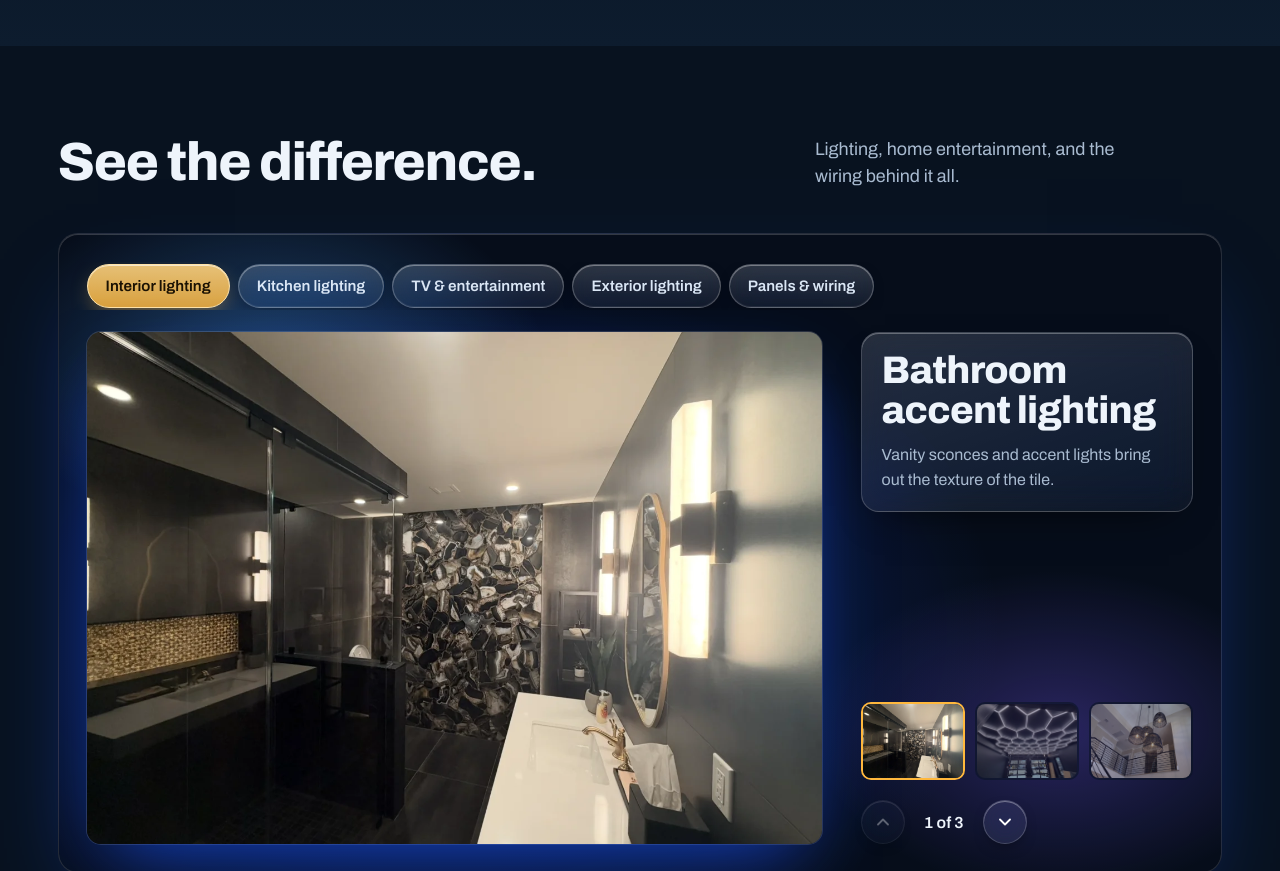
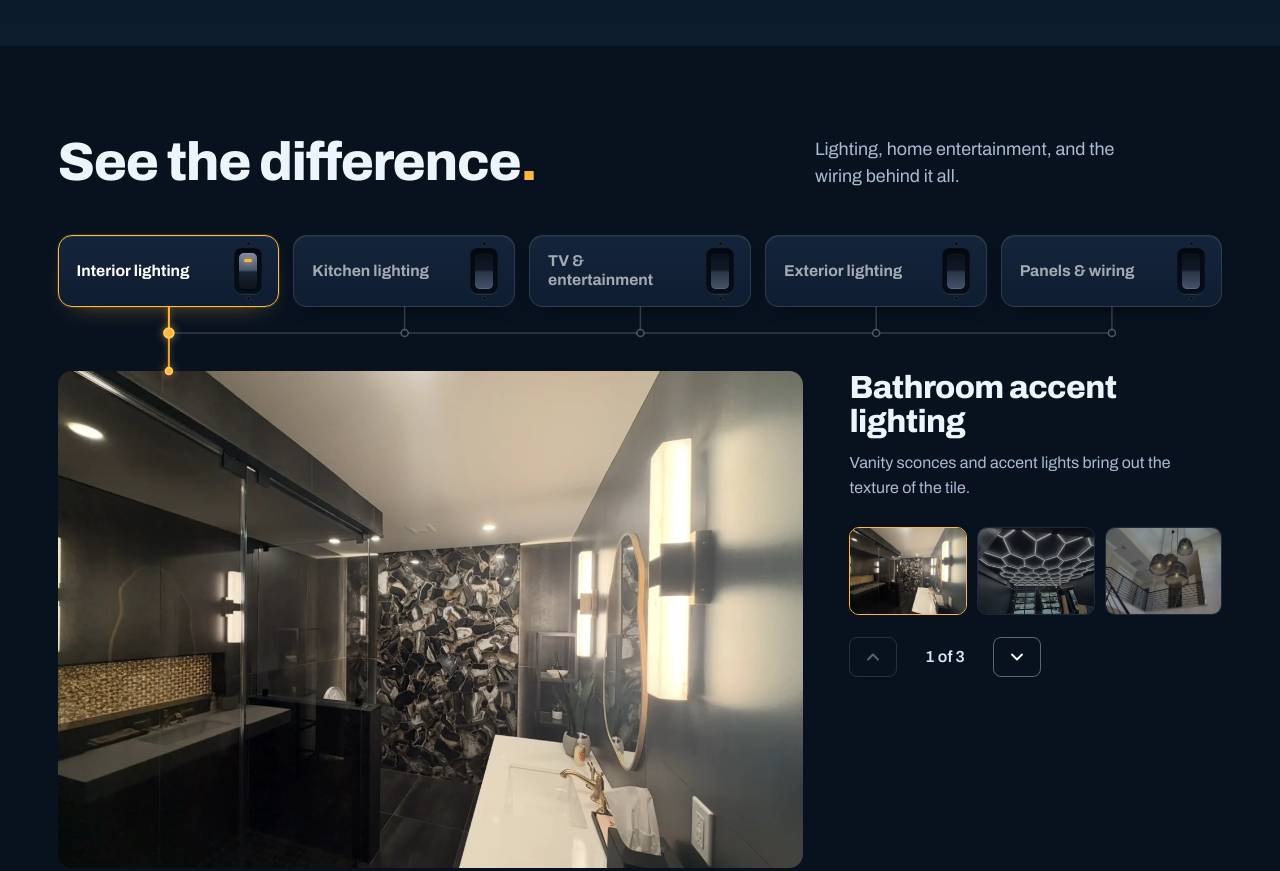
Before and after one commit to deepakcr7ms7/arlington-electrical, a plain HTML site: page dist/index.html in a window 1280 px wide. Shown: the part 1240-2111 px from the top of the page. Drawn offline with Linux system fonts and the light colour scheme.

Commit message:
Gallery: wall-switch category plates, wire connection to photo, 3:2 two-thirds layout on solid navy
Co-Authored-By: Claude Sonnet 5.5 <noreply@anthropic.com>
Claude-Session: https://claude.ai/code/session_01GUScTKDMgbWjpBzY5YuNa6

```diff
--- a/dist/assets/card-reveal.js
+++ b/dist/assets/card-reveal.js
@@ -126,7 +126,8 @@ function initShowcase(root) {
     tab.id = `showcase-tab-${i}`;
     tab.setAttribute('role', 'tab');
     tab.setAttribute('aria-controls', 'showcase-panel');
-    tab.textContent = item.dataset.service;
+    tab.innerHTML = `<span class="sw-label"></span><span class="sw-well" aria-hidden="true"><span class="sw-rocker"></span></span>`;
+    tab.querySelector('.sw-label').textContent = item.dataset.service;
     tab.addEventListener('click', () => selectService(i));
     return tab;
   });
@@ -168,7 +169,9 @@ function initShowcase(root) {
     count.textContent = `${index + 1} of ${slides.length}`;
     previous.setAttribute('aria-disabled', String(index === 0));
     next.setAttribute('aria-disabled', String(index === slides.length - 1));
-    controls.hidden = thumbs.hidden = slides.length < 2;
+    const single = slides.length < 2;
+    controls.classList.toggle('is-idle', single); thumbs.classList.toggle('is-idle', single);
+    controls.inert = thumbs.inert = single;
     if (index !== previousIndex || instant) {
       caption.classList.remove('is-changing');
       if (!instant) {
@@ -217,7 +220,7 @@ function initShowcase(root) {
       track.classList.add('is-entering');
       const tab = tabs[i];
       tablist.scrollTo({left: tab.offsetLeft - (tablist.clientWidth - tab.offsetWidth) / 2, behavior: reducedMotion.matches ? 'instant' : 'smooth'});
-      status.textContent = `${tab.textContent}: project 1 of ${slides.length}`;
+      status.textContent = `${tracks[i].dataset.service}: project 1 of ${slides.length}`;
     }
     if (focus) tabs[i].focus();
   }
@@ -275,9 +278,64 @@ function initShowcase(root) {
   photo.addEventListener('pointerup', event => endDrag(event, false));
   photo.addEventListener('pointercancel', event => endDrag(event, true));
 
-  caption.hidden = false;
+  caption.hidden = false; controls.hidden = false; thumbs.hidden = false;
   root.dataset.enhanced = '';
   selectService(0, {initial: true});
+
+  // Reserve room for the longest caption so the section never changes height.
+  function measureCaption() {
+    const t0 = title.textContent, d0 = description.textContent;
+    caption.style.minHeight = '0';
+    let max = 0;
+    for (const slide of root.querySelectorAll('.showcase-slide')) {
+      title.textContent = slide.querySelector('h4').textContent;
+      description.textContent = slide.querySelector('.showcase-slide-copy p').textContent;
+      max = Math.max(max, caption.offsetHeight);
+    }
+    title.textContent = t0; description.textContent = d0;
+    caption.style.minHeight = max + 'px';
+  }
+
+  // The wire: runs under the plates, drops from each, and one connection reaches the top of the photo.
+  const NS = 'http://www.w3.org/2000/svg';
+  const wire = document.createElementNS(NS, 'svg');
+  wire.setAttribute('class', 'showcase-wire');
+  wire.setAttribute('aria-hidden', 'true');
+  wire.setAttribute('focusable', 'false');
+  root.append(wire);
+  function drawWire() {
+    const rb = root.getBoundingClientRect(), rail = tablist.getBoundingClientRect(), pb = photo.getBoundingClientRect();
+    if (!rb.width) return;
+    wire.setAttribute('viewBox', `0 0 ${rb.width} ${rb.height}`);
+    const rects = tabs.map(tab => tab.getBoundingClientRect());
+    const xs = rects.map(r => r.left + r.width / 2 - rb.left);
+    const plateBottom = rects[0].bottom - rb.top;
+    const y = plateBottom + 26;
+    const top = pb.top - rb.top;
+    const clipL = rail.left - rb.left, clipR = rail.right - rb.left;
+    const sx = xs[service];
+    const px = Math.max(pb.left - rb.left + 28, Math.min(pb.right - rb.left - 28, sx, clipR - 24), clipL + 24);
+    const [lo, hi] = sx < px ? [sx, px] : [px, sx];
+    let svg = `<defs><clipPath id="sw-clip"><rect x="${clipL}" y="0" width="${clipR - clipL}" height="${rb.height}"/></clipPath></defs><g clip-path="url(#sw-clip)">`;
+    svg += `<path class="sw-line" d="M${xs[0]} ${y}H${xs[xs.length - 1]}"/>`;
+    xs.forEach((x, i) => { svg += `<path class="sw-line" d="M${x} ${plateBottom}V${y}"/>`; });
+    svg += `<path class="sw-live" d="M${sx} ${plateBottom}V${y}"/>`;
+    if (hi > lo) svg += `<path class="sw-live" d="M${lo} ${y}H${hi}"/>`;
+    svg += `<path class="sw-live" d="M${px} ${y}V${top}" opacity=".9"/>`;
+    xs.forEach((x, i) => { svg += `<circle class="sw-node${i === service ? ' is-on' : ''}" cx="${x}" cy="${y}" r="${i === service ? 5 : 3.5}"/>`; });
+    svg += `<circle class="sw-node is-on" cx="${px}" cy="${top}" r="3.5"/></g>`;
+    wire.innerHTML = svg;
+  }
+  let frame = 0;
+  const redraw = () => { cancelAnimationFrame(frame); frame = requestAnimationFrame(drawWire); };
+  const relayout = () => { measureCaption(); redraw(); };
+  relayout();
+  new ResizeObserver(relayout).observe(root);
+  tablist.addEventListener('scroll', redraw, {passive: true});
+  addEventListener('resize', relayout);
+  document.fonts?.ready.then(relayout);
+  tabs.forEach(tab => tab.addEventListener('click', redraw));
+  tablist.addEventListener('keydown', redraw);
   // Photos load as the card nears the screen, and each service's photos load when its tab opens.
   if ('IntersectionObserver' in window) {
     const near = new IntersectionObserver(([entry]) => {
--- a/dist/assets/lighting-scene.css
+++ b/dist/assets/lighting-scene.css
@@ -118,48 +118,64 @@ h2 { font-size: clamp(2rem, 4.2vw, 4.2rem); font-weight: 800; font-stretch: 112%
 .work-intro-description { max-width: 32ch; color: var(--muted); font-size: clamp(1rem, 1.4vw, 1.2rem); line-height: 1.5; }
 /* Selected work: one showcase card. Tabs pick a service; the photo browses its projects. */
 .sr-only { position: absolute; width: 1px; height: 1px; margin: -1px; overflow: hidden; clip-path: inset(50%); white-space: nowrap; }
-.showcase { --pad: clamp(14px, 2.2vw, 28px); position: relative; isolation: isolate; overflow: hidden; padding: var(--pad); border: 1px solid #ffffff1f; border-radius: 20px; color: #eef4fb;
-  background:
-    radial-gradient(70% 80% at 32% 62%, #1b54ff66, transparent 70%),
-    radial-gradient(45% 55% at 100% 0%, #0090ff40, transparent 70%),
-    radial-gradient(50% 60% at 0% 100%, #3a3aff4d, transparent 70%),
-    #060d1a; }
-.showcase-tabs { display: flex; gap: 8px; margin: 0 calc(var(--pad) * -1); padding: 2px var(--pad); overflow-x: auto; scrollbar-width: none; }
+.showcase { position: relative; color: #eef4fb; }
+.work-dot { color: var(--amber); }
+/* Category tabs: compact wall-switch plates. Label left, rocker right; the whole plate is the button. */
+.showcase-tabs { display: flex; gap: 12px; margin: 0 calc(var(--gutter) * -1) 60px; padding: 2px var(--gutter); overflow-x: auto; scrollbar-width: none; }
 .showcase-tabs::-webkit-scrollbar { display: none; }
-.showcase-tab { flex: none; min-height: 44px; padding: 0 18px; border: 1px solid #ffffff2e; border-radius: 999px; background: #ffffff0d; color: #dbe7f5; font-size: .95rem; font-weight: 600; font-stretch: 104%; white-space: nowrap; transition: background-color .2s, border-color .2s, color .2s; }
-@media (hover: hover) { .showcase-tab:hover { background: #ffffff21; } }
-.showcase-tab[aria-selected="true"] { border-color: var(--amber); background: var(--amber); color: #1b1203; }
-.showcase-body { display: grid; grid-template-columns: minmax(0, 1fr); grid-template-areas: "photo" "caption"; gap: 18px; margin-top: 18px; }
-.showcase-photo { grid-area: photo; position: relative; overflow: hidden; aspect-ratio: 6 / 7; max-height: 72svh; border-radius: 14px; background: #0a1424; box-shadow: 0 28px 70px -24px #1b54ffb3; touch-action: pan-x pinch-zoom; }
-.showcase-photo:focus-visible { outline-offset: 3px; }
+.showcase-tab { position: relative; flex: 0 0 min(64vw, 250px); display: flex; align-items: center; justify-content: space-between; gap: 12px; min-height: 72px; padding: 0 16px 0 18px; border: 1px solid #ffffff1f; border-radius: 14px; background: linear-gradient(180deg, #14243a, #0f1d31); color: #ffffff9e; text-align: left; font-size: .98rem; font-weight: 700; font-stretch: 104%; line-height: 1.2; box-shadow: inset 0 1px 0 #ffffff0d, 0 10px 20px -14px #000; transition: border-color .25s, color .25s, box-shadow .25s; }
+.showcase-tab::before, .showcase-tab::after { content: ""; position: absolute; right: 27px; width: 5px; height: 5px; border-radius: 50%; background: #070d17; box-shadow: inset 0 0 0 1px #ffffff1f; }
+.showcase-tab::before { top: 5px; } .showcase-tab::after { bottom: 5px; }
+.sw-label { max-width: 9em; }
+.sw-well { position: relative; flex: none; display: grid; place-items: center; width: 28px; height: 46px; border-radius: 8px; background: #070f1b; box-shadow: inset 0 2px 5px #000d, inset 0 0 0 1px #ffffff0f, 0 1px 0 #ffffff14; }
+.sw-rocker { position: relative; width: 18px; height: 36px; border-radius: 5px; background: linear-gradient(180deg, #44526a, #2b3647 47%, #121a27 53%, #0b1018); box-shadow: 0 1px 2px #000a, inset 0 1px 0 #ffffff1f; transform: perspective(90px) rotateX(180deg); transition: transform .24s cubic-bezier(.3, 1.5, .5, 1); }
+.sw-rocker::after { content: ""; position: absolute; left: 50%; top: 6px; width: 8px; height: 3px; margin-left: -4px; border-radius: 2px; background: var(--amber); box-shadow: 0 0 6px #ffb83d; opacity: 0; transition: opacity .2s; }
+.showcase-tab[aria-selected="true"] { border-color: var(--amber); color: #fff; box-shadow: inset 0 1px 0 #ffffff12, 0 0 0 1px #ffb83d1f, 0 10px 26px -16px #ffb83d99; }
+.showcase-tab[aria-selected="true"] .sw-rocker { transform: perspective(90px) rotateX(0deg); background: linear-gradient(180deg, #7686a0, #4a586e 47%, #1a2332 53%, #0e141d); }
+.showcase-tab[aria-selected="true"] .sw-rocker::after { opacity: 1; }
+@media (hover: hover) { .showcase-tab:not([aria-selected="true"]):hover { border-color: #ffffff3d; color: #fff; } }
+.showcase-tab:focus-visible { outline: 2px solid var(--amber-soft); outline-offset: 3px; }
+/* The wire: drawn by script over the tabs and the photo, so it follows layout and scroll. */
+.showcase-wire { position: absolute; inset: 0; width: 100%; height: 100%; overflow: visible; pointer-events: none; z-index: 1; }
+.sw-line { fill: none; stroke: #ffffff2e; stroke-width: 1.5; stroke-linecap: round; }
+.sw-live { fill: none; stroke: var(--amber); stroke-width: 2; stroke-linecap: round; stroke-linejoin: round; filter: drop-shadow(0 0 3px #ffb83d80); }
+.sw-node { fill: #08121f; stroke: #ffffff47; stroke-width: 1.5; }
+.sw-node.is-on { fill: var(--amber); stroke: #ffd27d; filter: drop-shadow(0 0 4px #ffb83d99); }
+/* Gallery: about two-thirds photo, one-third caption. */
+.showcase-body { display: grid; grid-template-columns: minmax(0, 1fr); grid-template-areas: "photo" "caption" "thumbs" "controls"; gap: 0; }
+.showcase-photo { grid-area: photo; position: relative; overflow: hidden; aspect-ratio: 4 / 5; max-height: 74svh; border-radius: 14px; background: #0a1424; touch-action: pan-x pinch-zoom; }
+.showcase-photo:focus-visible { outline: 2px solid var(--amber-soft); outline-offset: 3px; }
 .showcase-track { display: flex; flex-direction: column; height: 100%; transition: transform .6s cubic-bezier(.22, .9, .28, 1); }
 .showcase-track-title, .showcase-slide-copy { display: none; }
 .showcase-slide { position: relative; flex: 0 0 100%; min-height: 0; }
-.showcase-slide img { position: absolute; inset: 0; width: 100%; height: 100%; object-fit: cover; user-select: none; -webkit-user-drag: none; }
-.showcase-slide.is-tall img { object-position: center 38%; }
+.showcase-slide img { position: absolute; inset: 0; width: 100%; height: 100%; object-fit: cover; object-position: var(--pos, 50% 50%); user-select: none; -webkit-user-drag: none; }
 .showcase-slide.is-contain img { inset: 10px; width: calc(100% - 20px); height: calc(100% - 20px); object-fit: contain; }
-.showcase-caption { grid-area: caption; }
-.showcase-title { font-size: clamp(1.5rem, 3vw, 3.1rem); font-weight: 800; font-stretch: 112%; line-height: 1.04; letter-spacing: -.02em; }
-.showcase-description { max-width: 36ch; margin-top: 12px; color: var(--muted); font-size: clamp(1rem, 1.25vw, 1.1rem); line-height: 1.55; }
-/* On a phone the controls float over the photo's right edge, in the direction you swipe. */
-.showcase-controls { grid-area: photo; z-index: 2; align-self: center; justify-self: end; display: flex; flex-direction: column; align-items: center; gap: 4px; margin-right: 10px; padding: 6px; border: 1px solid #ffffff2e; border-radius: 999px; background: #060d1aa8; backdrop-filter: blur(8px); }
-.showcase-controls .icon-button { border-color: #ffffff2e; background: #ffffff14; color: #fff; }
+.showcase-caption { grid-area: caption; margin-top: 22px; }
+.showcase-title { font-size: clamp(1.5rem, 2.5vw, 2.6rem); font-weight: 800; font-stretch: 110%; line-height: 1.06; letter-spacing: -.02em; }
+.showcase-description { max-width: 38ch; margin-top: 12px; color: var(--muted); font-size: clamp(1rem, 1.2vw, 1.1rem); line-height: 1.55; }
+.showcase-thumbs { grid-area: thumbs; display: flex; gap: 10px; margin-top: 18px; }
+.showcase-thumb { position: relative; flex: 0 0 calc((100% - 20px) / 3); aspect-ratio: 4 / 3; padding: 0; overflow: hidden; border: 1.5px solid #ffffff26; border-radius: 10px; background: #0a1424; opacity: .62; transition: opacity .2s, border-color .2s; }
+.showcase-thumb img { display: block; width: 100%; height: 100%; object-fit: cover; object-position: var(--pos, 50% 50%); }
+.showcase-thumb:hover { opacity: 1; }
+.showcase-thumb:focus-visible { outline: 2px solid var(--amber-soft); outline-offset: 2px; }
+.showcase-thumb[aria-current] { border-color: var(--amber); opacity: 1; }
+.showcase-controls { grid-area: controls; display: flex; align-items: center; gap: 14px; margin-top: 18px; }
+.showcase-controls .icon-button { width: 48px; height: 40px; border-radius: 8px; border: 1px solid #ffffff59; background: transparent; color: #fff; }
+.showcase-controls .icon-button:focus-visible { outline: 2px solid var(--amber-soft); outline-offset: 2px; }
 .showcase-controls .icon-button[aria-disabled="true"] { opacity: .35; cursor: default; }
-.showcase-count { min-width: 3.4em; font-size: .78rem; font-weight: 600; text-align: center; font-variant-numeric: tabular-nums; }
-.showcase-thumbs { display: none; grid-area: thumbs; }
-.showcase-thumb { position: relative; flex: 0 0 calc((100% - 20px) / 3); aspect-ratio: 4 / 3; padding: 0; overflow: hidden; border: 2px solid transparent; border-radius: 10px; background: #0a1424; opacity: .6; transition: opacity .2s, border-color .2s; }
-.showcase-thumb img { display: block; width: 100%; height: 100%; object-fit: cover; }
-.showcase-thumb:hover { opacity: 1; }
-.showcase-thumb[aria-current] { border-color: var(--amber); opacity: 1; }
+.showcase-count { min-width: 4.2em; color: #dbe7f5; font-size: 1rem; font-weight: 600; text-align: center; font-variant-numeric: tabular-nums; }
+.showcase-thumbs.is-idle, .showcase-controls.is-idle { visibility: hidden; }
 @media (min-width: 880px) {
-  .showcase-body { grid-template-columns: minmax(0, 1fr) clamp(260px, 26vw, 360px); grid-template-rows: auto 1fr auto; grid-template-areas: "photo caption" "photo thumbs" "photo controls"; gap: 0 clamp(24px, 3vw, 44px); margin-top: 22px; }
-  .showcase-photo { aspect-ratio: auto; max-height: none; height: clamp(360px, min(40vw, 66svh), 560px); }
-  .showcase-controls { grid-area: controls; align-self: end; justify-self: start; flex-direction: row; gap: 12px; margin: 0; padding: 0; border: 0; background: none; backdrop-filter: none; }
-  .showcase-count { font-size: 1rem; }
-  .showcase-thumbs { display: flex; align-self: end; gap: 10px; margin-bottom: 20px; }
+  .showcase-tabs { display: grid; grid-template-columns: repeat(5, minmax(0, 1fr)); gap: 14px; margin: 0 0 62px; padding: 2px 0; overflow: visible; }
+  .showcase-tab { flex: none; }
+  .showcase-body { grid-template-columns: minmax(0, 2fr) minmax(0, 1fr); grid-template-rows: auto auto 1fr; grid-template-areas: "photo caption" "photo thumbs" "photo controls"; gap: 0 clamp(28px, 3.6vw, 56px); align-items: start; }
+  .showcase-photo { grid-row: 1 / 4; aspect-ratio: 3 / 2; max-height: none; }
+  .showcase-caption { margin-top: 0; }
+  .showcase-thumbs { margin-top: 26px; }
+  .showcase-controls { margin-top: 22px; }
 }
 /* Without JavaScript every project simply stacks, photo then caption. */
-.showcase:not([data-enhanced]) .showcase-photo { aspect-ratio: auto; max-height: none; overflow: visible; background: none; box-shadow: none; }
+.showcase:not([data-enhanced]) .showcase-photo { aspect-ratio: auto; max-height: none; overflow: visible; background: none; }
 .showcase:not([data-enhanced]) .showcase-track { display: grid; gap: 22px; height: auto; margin-bottom: 30px; }
 .showcase:not([data-enhanced]) .showcase-track-title { display: block; font-size: 1.4rem; }
 .showcase:not([data-enhanced]) .showcase-slide img { position: relative; height: auto; aspect-ratio: 4 / 3; border-radius: 12px; }
@@ -270,21 +286,6 @@ dialog::backdrop { background: #02060dcc; backdrop-filter: blur(5px); }
 .booking-inner .pill { margin-top: 8px; }
 .email-contact { display: block; margin-top: 16px; color: var(--accent); text-decoration: underline; text-underline-offset: 4px; }
 
-/* Liquid glass: translucent refracting surfaces over the blue glow. */
-.showcase { background:
-    radial-gradient(34% 40% at 18% 20%, #4da3ff59, transparent 70%),
-    radial-gradient(30% 36% at 86% 78%, #7a5cff4d, transparent 70%),
-    radial-gradient(70% 80% at 32% 62%, #1b54ff66, transparent 70%),
-    #060d1a;
-  box-shadow: 0 40px 90px -40px #1b54ffa0, inset 0 1px 0 #ffffff2e; }
-.showcase-tab, .showcase-controls button, .showcase-caption {
-  -webkit-backdrop-filter: blur(18px) saturate(1.7); backdrop-filter: blur(18px) saturate(1.7); }
-.showcase-tab { background: linear-gradient(180deg, #ffffff2b, #ffffff0f); border-color: #ffffff3d; box-shadow: inset 0 1px 0 #ffffff59, inset 0 -1px 0 #ffffff14, 0 6px 18px -10px #000a; }
-.showcase-tab[aria-selected="true"] { background: linear-gradient(180deg, #ffd27de6, #ffb83dd9); border-color: #ffe3a8; box-shadow: inset 0 1px 0 #fff9, 0 8px 22px -8px #ffb83d99; }
-.showcase-caption { padding: 18px 20px; border-radius: 18px; border: 1px solid #ffffff2e; background: linear-gradient(160deg, #ffffff24, #ffffff0a); box-shadow: inset 0 1px 0 #ffffff4d, 0 18px 40px -24px #000c; }
-.showcase-controls button { background: linear-gradient(180deg, #ffffff30, #ffffff12); border: 1px solid #ffffff40; box-shadow: inset 0 1px 0 #ffffff59, 0 6px 16px -8px #000a; }
-.showcase-photo { box-shadow: 0 28px 70px -24px #1b54ffb3, 0 0 0 1px #ffffff26, inset 0 1px 0 #ffffff40; }
-
 /* Isometric cutaway: linework + lit states */
 .svc-frame .iso { stroke: #17304a; stroke-width: 2.2; stroke-linejoin: round; stroke-linecap: round; }
 .svc-frame .iso1 { stroke: #17304a; stroke-width: 1.4; stroke-linejoin: round; stroke-linecap: round; }
@@ -385,5 +386,5 @@ dialog::backdrop { background: #02060dcc; backdrop-filter: blur(5px); }
 @keyframes showcase-enter { from { opacity: 0; } }
 @keyframes showcase-caption { from { opacity: 0; transform: translateY(8px); } }
 @media (prefers-reduced-motion: reduce) {
-  .showcase-track, .showcase-tab, .showcase-thumb { transition: none; }
+  .showcase-track, .showcase-tab, .showcase-thumb, .sw-rocker, .sw-rocker::after { transition: none; }
 }
--- a/dist/index.html
+++ b/dist/index.html
@@ -11,8 +11,8 @@
   <link rel="preconnect" href="https://fonts.gstatic.com" crossorigin>
   <link href="https://fonts.googleapis.com/css2?family=Archivo:wdth,wght@62..125,400..900&display=swap" rel="stylesheet">
   <script>document.documentElement.classList.add("js");setTimeout(function(){if(!window.lightsReady)document.documentElement.classList.remove("js")},5000)</script>
-  <link rel="stylesheet" href="/assets/lighting-scene.css?v=cc0d2278">
-  <script src="/assets/card-reveal.js?v=68769160" defer></script>
+  <link rel="stylesheet" href="/assets/lighting-scene.css?v=be7d119a">
+  <script src="/assets/card-reveal.js?v=b05b9d66" defer></script>
 </head>
 <body>
 <a class="skip" href="#services">Skip to services</a>
@@ -82,7 +82,7 @@
   <section class="work section-pad" id="work" aria-labelledby="work-heading">
     <div class="work-intro reveal">
       <div class="work-intro-title">
-        <h2 id="work-heading">See the difference.</h2>
+        <h2 id="work-heading">See the difference<span class="work-dot">.</span></h2>
       </div>
       <p class="work-intro-description">Lighting, home entertainment, and the wiring behind it all.</p>
     </div>
@@ -91,21 +91,21 @@
         <div class="showcase-photo">
           <div class="showcase-track" data-service="Interior lighting">
             <h3 class="showcase-track-title">Interior lighting</h3>
-            <article class="showcase-slide">
+            <article class="showcase-slide" style="--pos:70% 35%">
               <img src="/assets/images/selected-work/arlington-bathroom-sconces.webp" alt="Lit vanity sconces and shower accent lighting in a dark-tiled bathroom" loading="lazy" decoding="async">
               <div class="showcase-slide-copy">
                 <h4>Bathroom accent lighting</h4>
                 <p>Vanity sconces and accent lights bring out the texture of the tile.</p>
               </div>
             </article>
-            <article class="showcase-slide">
+            <article class="showcase-slide" style="--pos:50% 30%">
               <img src="/assets/images/selected-work/arlington-honeycomb.webp" alt="Honeycomb LED fixtures installed overhead" loading="lazy" decoding="async">
               <div class="showcase-slide-copy">
                 <h4>Honeycomb ceiling lighting</h4>
                 <p>Interlocking LED fixtures installed across a garage ceiling.</p>
               </div>
             </article>
-            <article class="showcase-slide is-tall">
+            <article class="showcase-slide" style="--pos:50% 22%">
               <img src="/assets/images/selected-work/arlington-stairwell-pendants.webp" alt="Cluster of hanging lights in a stairwell" loading="lazy" decoding="async">
               <div class="showcase-slide-copy">
                 <h4>Stairwell pendants</h4>
@@ -115,21 +115,21 @@
           </div>
           <div class="showcase-track" data-service="Kitchen lighting">
             <h3 class="showcase-track-title">Kitchen lighting</h3>
-            <article class="showcase-slide">
+            <article class="showcase-slide" style="--pos:70% 20%">
               <img src="/assets/images/selected-work/arlington-kitchen-globe-pendants.webp" alt="Three glass globe pendants above a kitchen island" loading="lazy" decoding="async">
               <div class="showcase-slide-copy">
                 <h4>Globe pendants over the island</h4>
                 <p>Globe pendants light the island, with recessed fixtures across the ceiling.</p>
               </div>
             </article>
-            <article class="showcase-slide">
+            <article class="showcase-slide" style="--pos:45% 55%">
               <img src="/assets/images/selected-work/arlington-kitchen-island.webp" alt="Recessed ceiling lights in a bright kitchen with a long island" loading="lazy" decoding="async">
               <div class="showcase-slide-copy">
                 <h4>Recessed kitchen lighting</h4>
                 <p>Recessed fixtures spread light across the island and surrounding counters.</p>
               </div>
             </article>
-            <article class="showcase-slide">
+            <article class="showcase-slide" style="--pos:55% 50%">
               <img src="/assets/images/selected-work/arlington-kitchen-dark-island.webp" alt="Kitchen with recessed fixtures and a dark island" loading="lazy" decoding="async">
               <div class="showcase-slide-copy">
                 <h4>Kitchen task lighting</h4>
@@ -139,14 +139,14 @@
           </div>
           <div class="showcase-track" data-service="TV &amp; entertainment">
             <h3 class="showcase-track-title">TV &amp; entertainment</h3>
-            <article class="showcase-slide">
+            <article class="showcase-slide" style="--pos:62% 35%">
               <img src="/assets/images/selected-work/arlington-living-room-tv.webp" alt="Wall-mounted television above a wood console facing a sectional" loading="lazy" decoding="async">
               <div class="showcase-slide-copy">
                 <h4>Living room TV setup</h4>
                 <p>A wall-mounted TV sits above a low console in a finished seating area.</p>
               </div>
             </article>
-            <article class="showcase-slide">
+            <article class="showcase-slide" style="--pos:55% 50%">
               <img src="/assets/images/selected-work/arlington-recessed-tv-wall.webp" alt="Wall-mounted television centered on a gray wall" loading="lazy" decoding="async">
               <div class="showcase-slide-copy">
                 <h4>TV wall installation</h4>
@@ -156,7 +156,7 @@
           </div>
           <div class="showcase-track" data-service="Exterior lighting">
             <h3 class="showcase-track-title">Exterior lighting</h3>
-            <article class="showcase-slide">
+            <article class="showcase-slide" style="--pos:45% 55%">
               <img src="/assets/images/selected-work/arlington-exterior.webp" alt="Exterior lighting illuminating a home at night" loading="lazy" decoding="async">
               <div class="showcase-slide-copy">
                 <h4>Exterior lighting</h4>
```
